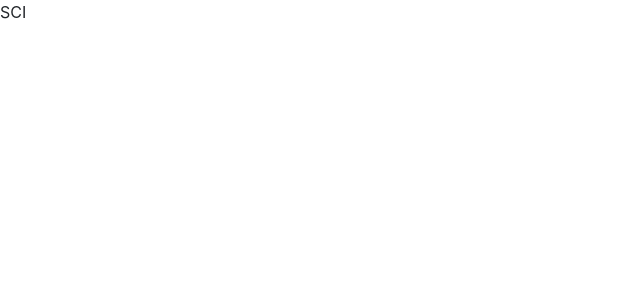
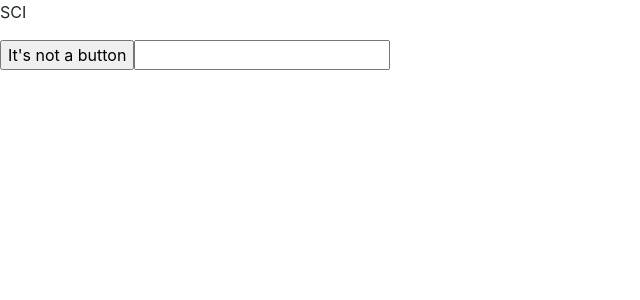
Before and after one commit to KamolR6/Pzaw_4C, a React (Create React App) app in the folder project_react/: page / in a window 1280 px wide. Shown: the top 300 px of the page, without its empty margins (0-640 px from the left). Built offline with nearby package versions, Linux system fonts and the light colour scheme.

Commit message:
Added first ref, created first functions

```diff
--- a/project_react/src/Sci.js
+++ b/project_react/src/Sci.js
@@ -1,9 +1,23 @@
+import { useRef } from "react";
+
 function Sci() {
+    //referencja wskazujaca na dany element
+    const inputRef = useRef();
+
+    const ButtonHandler = () => {
+        console.log("ButtonHandler active")
+        console.log(inputRef.current.value);
+    }
+    const InputHandler = (event) => {
+        console.log(event.target.value);
+    }
     return (
         <div>
             <p>
                 SCI
             </p>
+            <input type="button" value="It's not a button" onClick={ButtonHandler}></input>
+            <input ref={inputRef} type="text" onChange={InputHandler}></input>
         </div>
     )
 }
```
